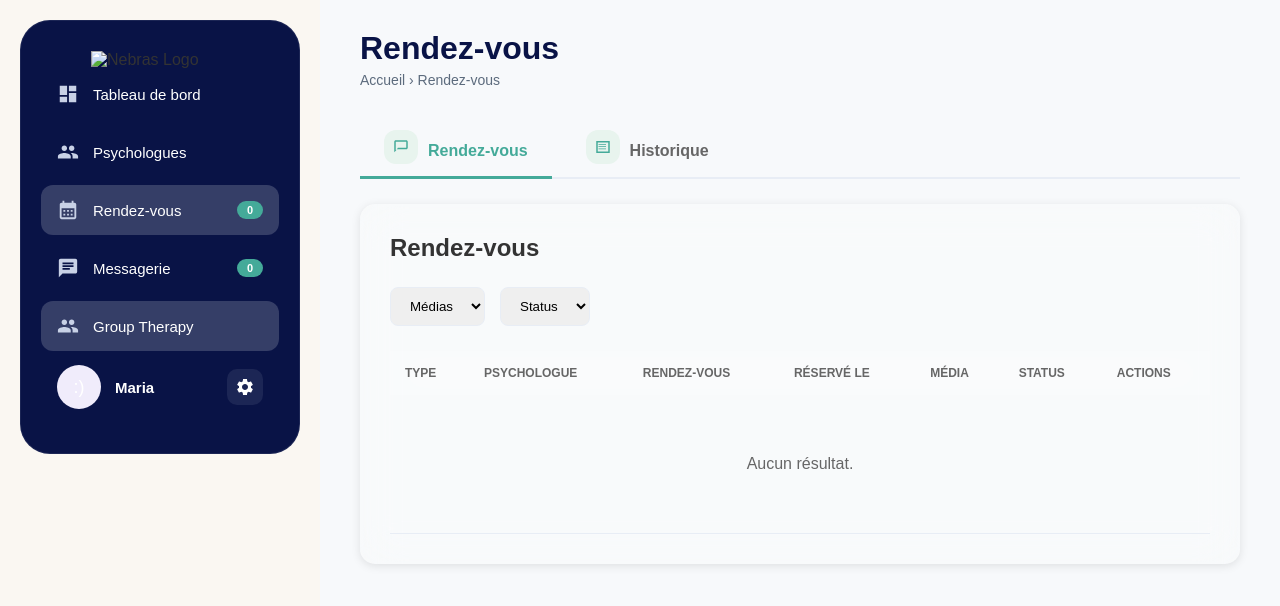
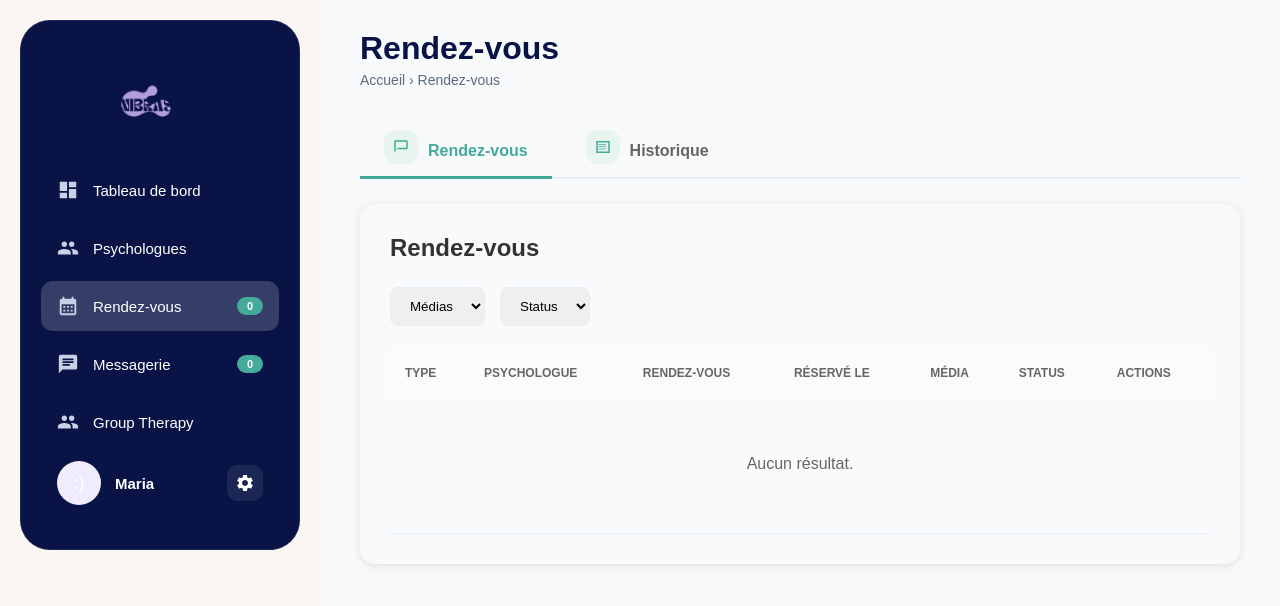
Before and after one commit to YacineKat/Nebras-Psychology, a plain HTML site: page Frontend/rendez_vous.html in a window 1280 px wide. Drawn offline with Linux system fonts and the light colour scheme.

Commit message:
ui(dashboard): update and optimize sidebar layou

```diff
--- a/Frontend/rendez_vous.html
+++ b/Frontend/rendez_vous.html
@@ -5,14 +5,14 @@
     <meta name="viewport" content="width=device-width, initial-scale=1.0">
     <title>Rendez-vous - Nebras</title>
     <link rel="stylesheet" href="./css/patient_style.css">
-    <link rel="icon" type="image/png" href="logo.png">
+    <link rel="icon" type="image/png" href="./assets/image/logo.png">
 </head>
 <body>
     <div class="container">
         <!-- Sidebar -->
         <div class="sidebar">
             <div class="logo">
-                <img src="logo.png" alt="Nebras Logo">
+                <img src="./assets/image/logo.png" alt="Nebras Logo">
             </div>
 
             <nav class="nav-menu">
@@ -24,7 +24,7 @@
                     <svg class="icon" viewBox="0 0 24 24" fill="none" xmlns="http://www.w3.org/2000/svg"><path d="M16 11c1.66 0 2.99-1.34 2.99-3S17.66 5 16 5c-1.66 0-3 1.34-3 3s1.34 3 3 3zm-8 0c1.66 0 2.99-1.34 2.99-3S9.66 5 8 5C6.34 5 5 6.34 5 8s1.34 3 3 3zm0 2c-2.33 0-7 1.17-7 3.5V19h14v-2.5c0-2.33-4.67-3.5-7-3.5zm8 0c-.29 0-.62.02-.97.05 1.16.84 1.97 1.97 1.97 3.45V19h6v-2.5c0-2.33-4.67-3.5-7-3.5z" fill="currentColor"/></svg>
                     <span>Psychologues</span>
                 </a>
-                <a href="rendez_vous.html" class="nav-item active">
+                <a href="rendez_vous.html" class="nav-item">
                     <svg class="icon" viewBox="0 0 24 24" fill="none" xmlns="http://www.w3.org/2000/svg"><path d="M19 4h-1V2h-2v2H8V2H6v2H5c-1.11 0-1.99.9-1.99 2L3 20c0 1.1.89 2 2 2h14c1.1 0 2-.9 2-2V6c0-1.1-.9-2-2-2zm0 16H5V10h14v10zM9 14H7v-2h2v2zm4 0h-2v-2h2v2zm4 0h-2v-2h2v2zm-8 4H7v-2h2v2zm4 0h-2v-2h2v2zm4 0h-2v-2h2v2z" fill="currentColor"/></svg>
                     <span>Rendez-vous</span>
                     <span class="badge">0</span>
@@ -34,7 +34,7 @@
                     <span>Messagerie</span>
                     <span class="badge">0</span>
                 </a>
-                 <a href="therapie.html" class="nav-item active">
+                 <a href="therapie.html" class="nav-item">
                     <svg class="icon" viewBox="0 0 24 24" fill="none" xmlns="http://www.w3.org/2000/svg">
                         <path d="M16 11c1.66 0 2.99-1.34 2.99-3S17.66 5 16 5c-1.66 0-3 1.34-3 3s1.34 3 3 3zm-8 0c1.66 0 2.99-1.34 2.99-3S9.66 5 8 5C6.34 5 5 6.34 5 8s1.34 3 3 3zm0 2c-2.33 0-7 1.17-7 3.5V19h14v-2.5c0-2.33-4.67-3.5-7-3.5zm8 0c-.29 0-.62.02-.97.05 1.16.84 1.97 1.97 1.97 3.45V19h6v-2.5c0-2.33-4.67-3.5-7-3.5z" fill="currentColor"/>
                     </svg>
@@ -42,11 +42,11 @@
                 </a>
             </nav>
 
-            <div class="nav-item">
+            <a href="profil.html" class="nav-item profile-link">
                 <div class="user-avatar">:)</div>
                 <div class="user-info"><span class="user-name">Maria</span></div>
-                <a href="profil.html" class="settings-icon"><svg viewBox="0 0 24 24" fill="none" xmlns="http://www.w3.org/2000/svg"><path d="M19.14 12.94c.04-.3.06-.61.06-.94 0-.32-.02-.64-.07-.94l2.03-1.58c.18-.14.23-.41.12-.61l-1.92-3.32c-.12-.22-.37-.29-.59-.22l-2.39.96c-.5-.38-1.03-.7-1.62-.94l-.36-2.54c-.04-.24-.24-.41-.48-.41h-3.84c-.24 0-.43.17-.47.41l-.36 2.54c-.59.24-1.13.57-1.62.94l-2.39-.96c-.22-.08-.47 0-.59.22L2.74 8.87c-.12.21-.08.47.12.61l2.03 1.58c-.05.3-.09.63-.09.94s.02.64.07.94l-2.03 1.58c-.18.14-.23.41-.12.61l1.92 3.32c.12.22.37.29.59.22l2.39-.96c.5.38 1.03.7 1.62.94l.36 2.54c.05.24.24.41.48.41h3.84c.24 0 .44-.17.47-.41l.36-2.54c.59-.24 1.13-.56 1.62-.94l2.39.96c.22.08.47 0 .59-.22l1.92-3.32c.12-.22.07-.47-.12-.61l-2.01-1.58zM12 15.6c-1.98 0-3.6-1.62-3.6-3.6s1.62-3.6 3.6-3.6 3.6 1.62 3.6 3.6-1.62 3.6-3.6 3.6z" fill="currentColor"/></svg></a>
-            </div>
+                <span class="settings-icon"><svg viewBox="0 0 24 24" fill="none" xmlns="http://www.w3.org/2000/svg"><path d="M19.14 12.94c.04-.3.06-.61.06-.94 0-.32-.02-.64-.07-.94l2.03-1.58c.18-.14.23-.41.12-.61l-1.92-3.32c-.12-.22-.37-.29-.59-.22l-2.39.96c-.5-.38-1.03-.7-1.62-.94l-.36-2.54c-.04-.24-.24-.41-.48-.41h-3.84c-.24 0-.43.17-.47.41l-.36 2.54c-.59.24-1.13.57-1.62.94l-2.39-.96c-.22-.08-.47 0-.59.22L2.74 8.87c-.12.21-.08.47.12.61l2.03 1.58c-.05.3-.09.63-.09.94s.02.64.07.94l-2.03 1.58c-.18.14-.23.41-.12.61l1.92 3.32c.12.22.37.29.59.22l2.39-.96c.5.38 1.03.7 1.62.94l.36 2.54c.05.24.24.41.48.41h3.84c.24 0 .44-.17.47-.41l.36-2.54c.59-.24 1.13-.56 1.62-.94l2.39.96c.22.08.47 0 .59-.22l1.92-3.32c.12-.22.07-.47-.12-.61l-2.01-1.58zM12 15.6c-1.98 0-3.6-1.62-3.6-3.6s1.62-3.6 3.6-3.6 3.6 1.62 3.6 3.6-1.62 3.6-3.6 3.6z" fill="currentColor"/></svg></span>
+            </a>
         </div>
 
         <!-- Main Content -->
@@ -167,5 +167,20 @@
             });
         });
     </script>
+    <script>
+        function highlightCurrentSidebarLink() {
+            const currentPage = window.location.pathname.split('/').pop().toLowerCase();
+            const navItems = document.querySelectorAll('.nav-item');
+            navItems.forEach(item => {
+                const href = item.getAttribute('href')?.split('/').pop().toLowerCase();
+                if (href && href === currentPage) {
+                    item.classList.add('active');
+                } else {
+                    item.classList.remove('active');
+                }
+            });
+        }
+        document.addEventListener('DOMContentLoaded', highlightCurrentSidebarLink);
+    </script>
 </body>
 </html>
```
Also changed, not shown: Frontend/dashboard.html (+19 -4 lines), Frontend/messagerie.html (+20 -5 lines), Frontend/profil.html (+18 -3 lines), Frontend/psychologue.html (+19 -4 lines), Frontend/therapie.html (+19 -4 lines), 1 other file.
